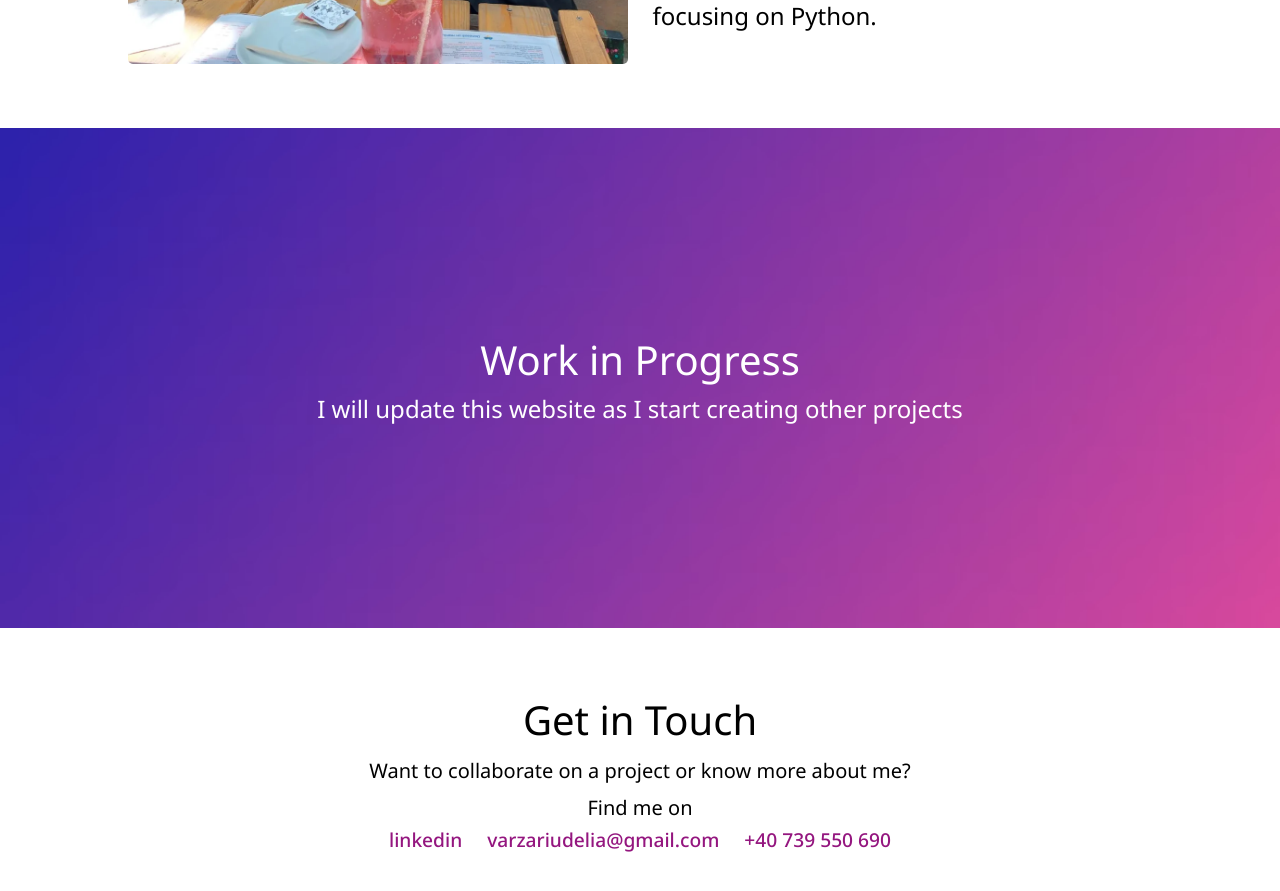
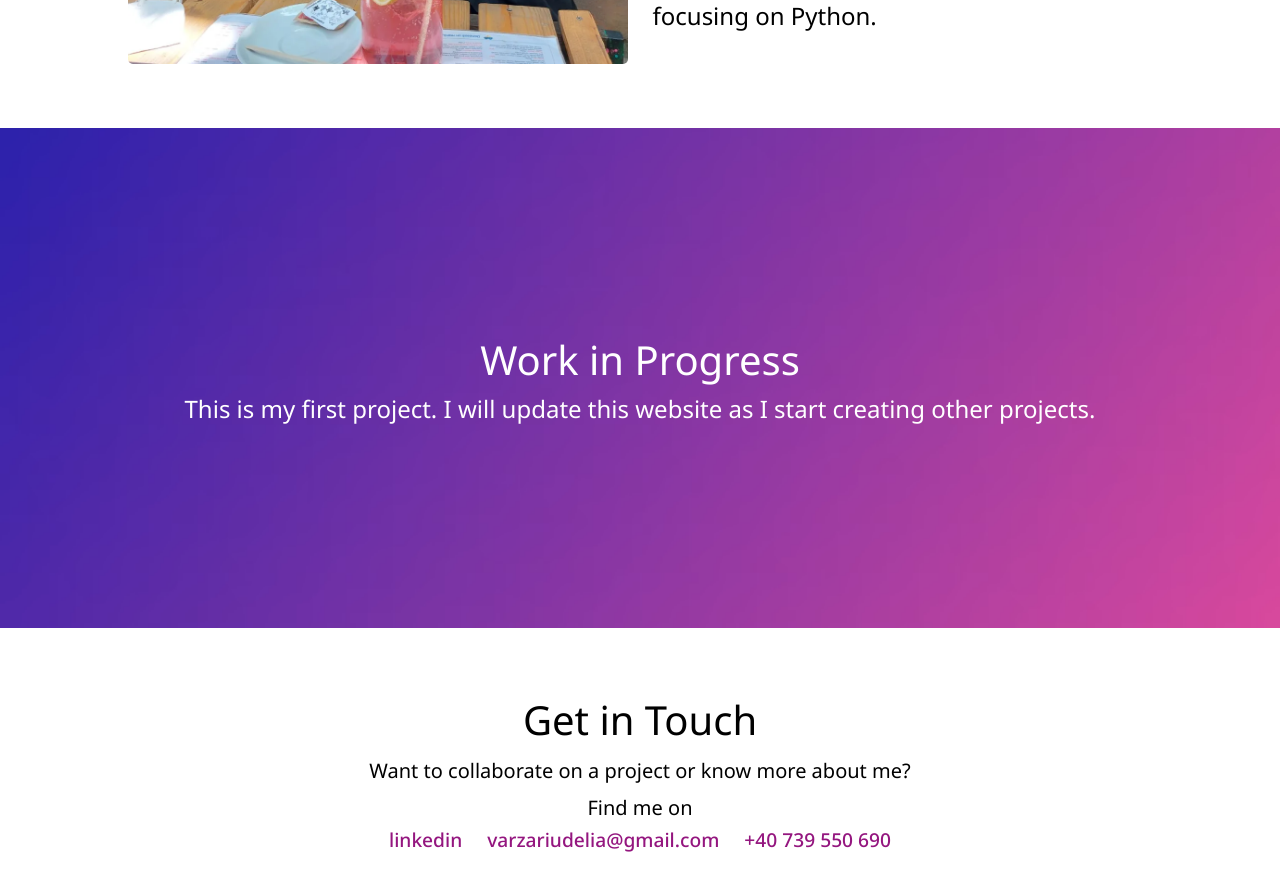
Before and after one commit to deevarzariu/personal-website, a React (Create React App) app: page / in a window 1280 px wide. Shown: the part 1300-2191 px from the top of the page. Built offline with nearby package versions, Linux system fonts and the light colour scheme.

Commit message:
Fixed some translations and some styling

```diff
--- a/src/assets/styles/ProjectsSection.css
+++ b/src/assets/styles/ProjectsSection.css
@@ -9,4 +9,5 @@
   align-items: center;
   height: 500px;
   text-align: center;
+  padding: 0 10%;
 }
--- a/src/data/en.json
+++ b/src/data/en.json
@@ -10,7 +10,7 @@
   },
   "PROJECT_SECTION": {
     "TITLE": "Work in Progress",
-    "SUBTITLE": "I will update this website as I start creating other projects"
+    "SUBTITLE": "This is my first project. I will update this website as I start creating other projects."
   },
   "CONTACT_SECTION": {
     "TITLE": "Get in Touch",
--- a/src/data/ro.json
+++ b/src/data/ro.json
@@ -13,6 +13,8 @@
     "SUBTITLE": "Momentan acesta este primul meu proiect individual. Voi adăuga proiecte noi curând."
   },
   "CONTACT_SECTION": {
-    "TITLE": "Get in Touch"
+    "TITLE": "Contact",
+    "CALL_TO_ACTION": "Vrei să colaborăm pe un proiect?",
+    "FIND_ME": "Mă poți găsi pe "
   }
 }
```
